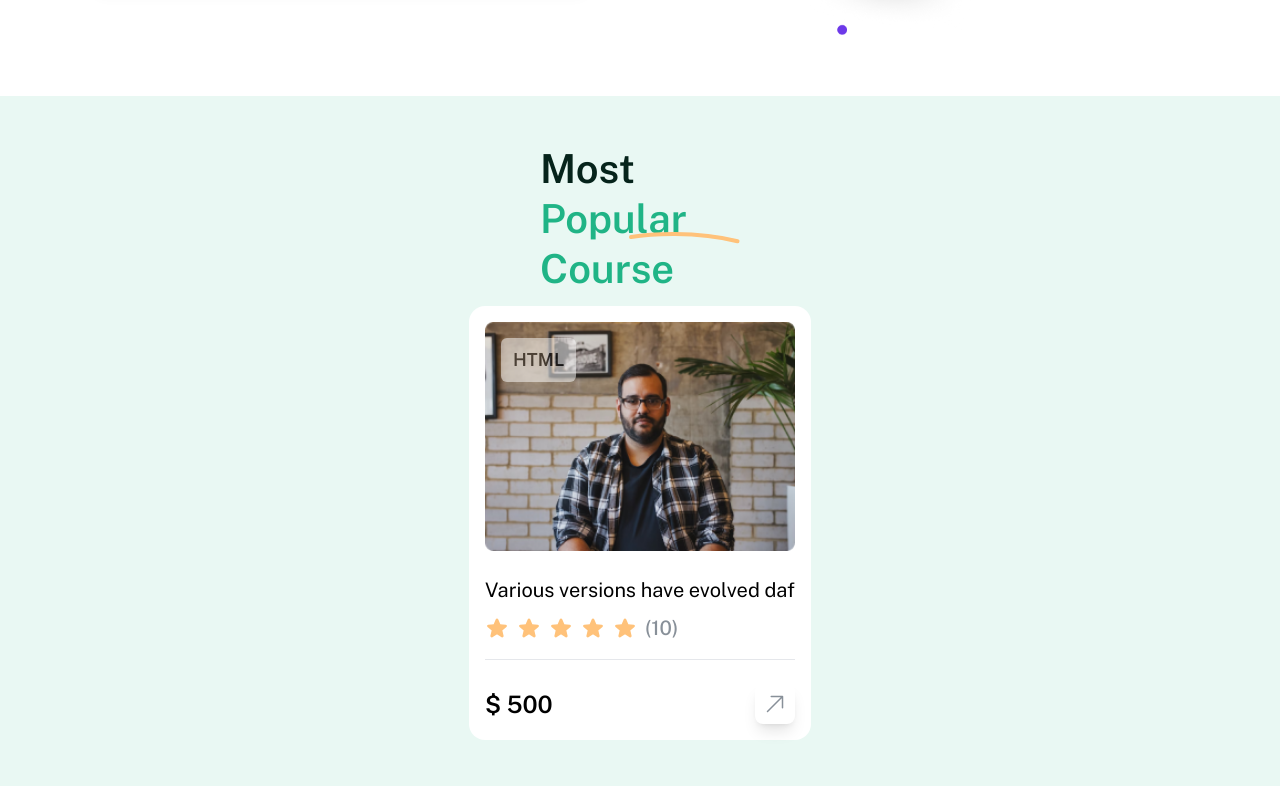
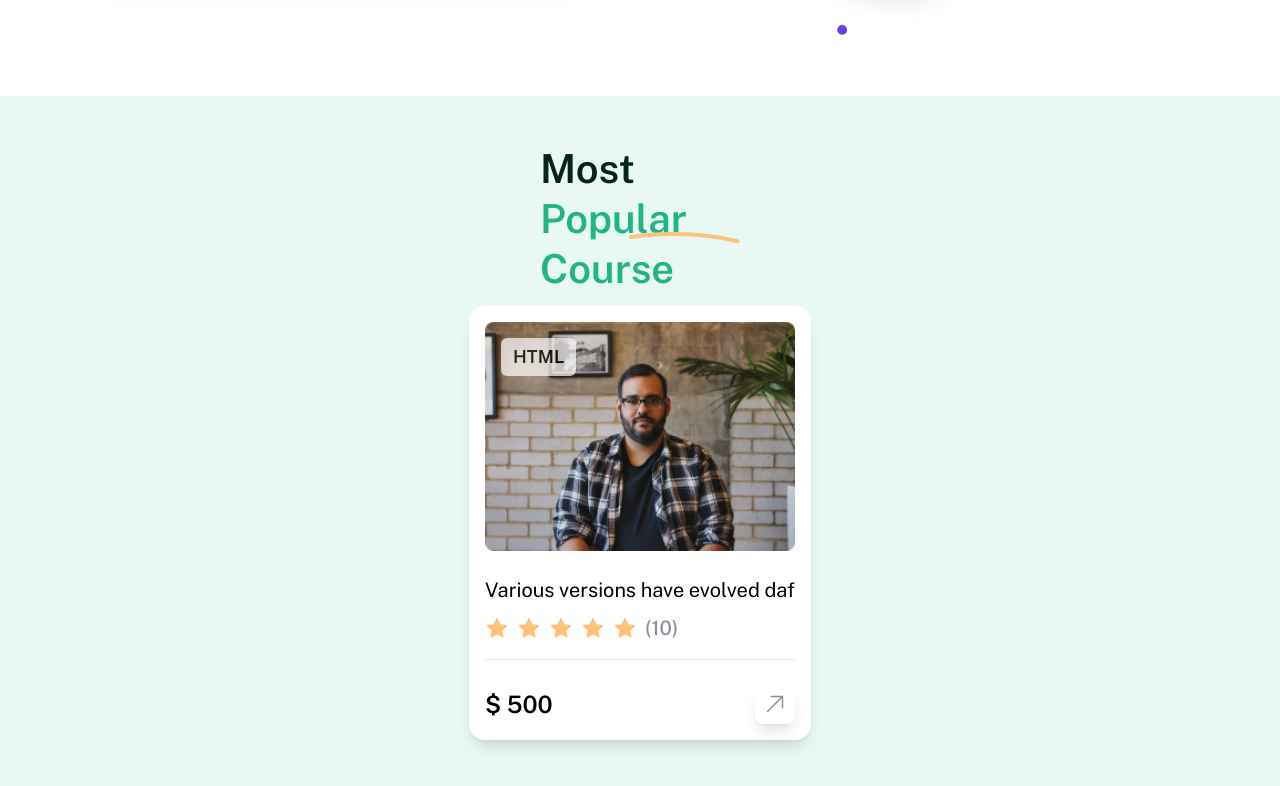
Before and after one commit to Teewaii/edex, a React (Create React App) app: page / in a window 1280 px wide. Shown: the part 504-1290 px from the top of the page. Built offline with nearby package versions, Linux system fonts and the light colour scheme.

Commit message:
Card shadow

```diff
--- a/src/components/CoursesCard.js
+++ b/src/components/CoursesCard.js
@@ -10,9 +10,10 @@ function CoursesCard() {
     }
     return (
 
-        <div className='bg-white rounded-2xl p-3 md:p-4 pb-6'>
+        <div className='bg-white rounded-2xl p-3 md:p-4 pb-6 shadow-lg'>
+
             <div className="image flex flex-col mb-6 relative">
-                <span className='absolute text-lg font-extrabold top-4 left-4 bg-white opacity-50 py-2 px-3 rounded-md'>HTML</span>
+                <span className='absolute text-lg font-extrabold top-4 left-4 bg-white opacity-70 py-[5px] px-[12px] rounded-md'>HTML</span>
                 <img src={c1} alt="instructor_picture" />
             </div>
             <div className="text border-gray-200 border-b-[1px] pb-4">
```
